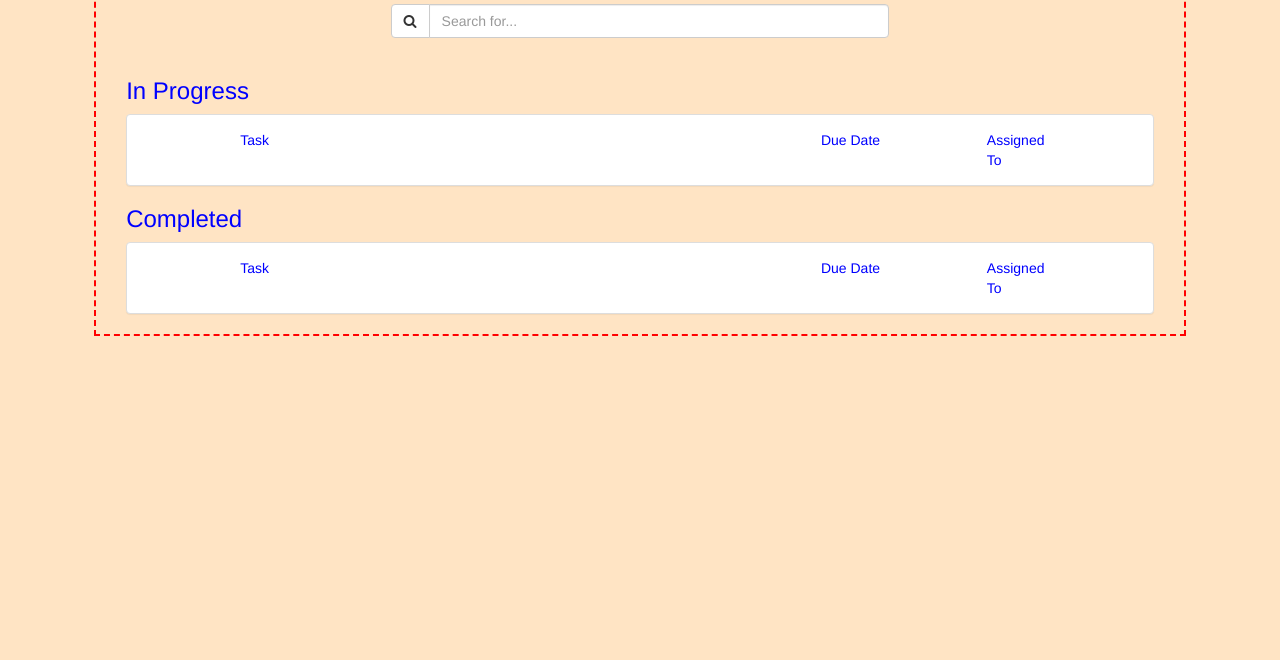
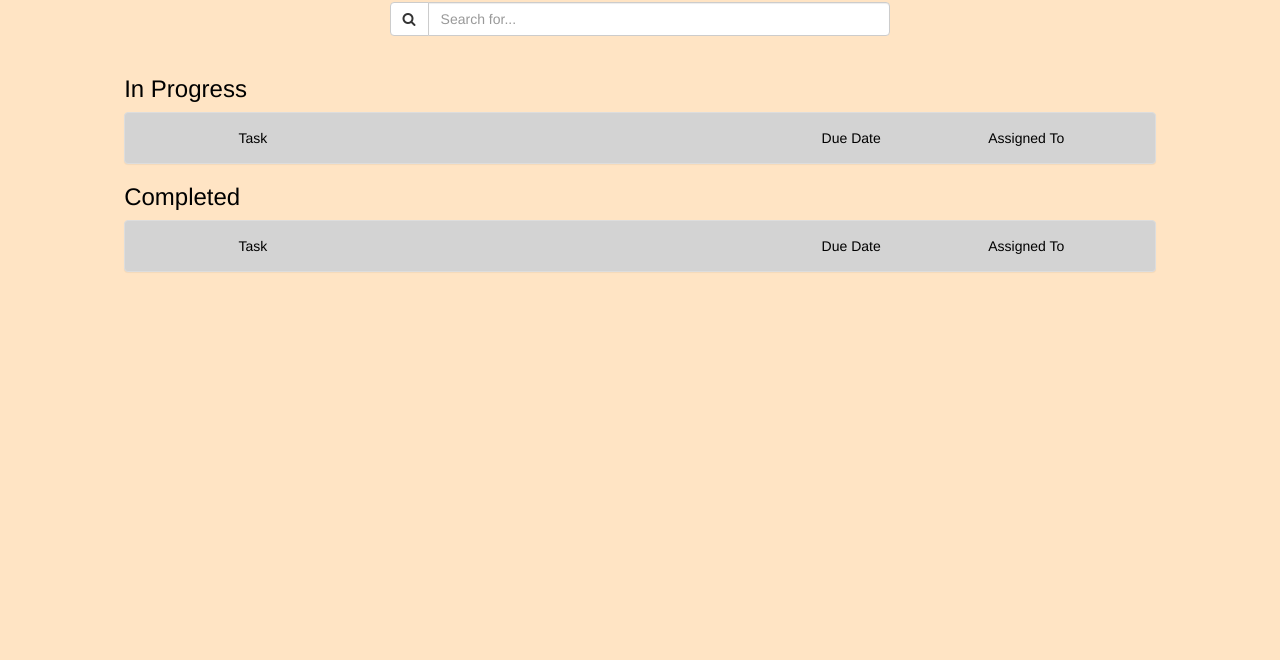
Before and after one commit to utleroy/ng-todo-demo, a website: page index.html in a window 1280 px wide. Shown: the part 140-800 px from the top of the page. Drawn offline with nearby package versions, Linux system fonts and the light colour scheme; some packages are replaced by stand-ins of ours; no server answers.

Commit message:
all components working correctly

```diff
--- a/partials/item-list.html
+++ b/partials/item-list.html
@@ -11,13 +11,12 @@
 </div>
 
 <h3>In Progress</h3>
-<div class="panel panel-default">
+<div class="panel panel-default heading-row">
   <div class="panel-body">
     <div class="col-xs-1"></div>
     <div class="col-xs-7">Task</div>
     <div class="col-xs-2">Due Date</div>
-        <div class="col-xs-1">Assigned To</div>
-        <div class="col-xs-1"></div>
+    <div class="col-xs-2">Assigned To</div>
   </div>
 </div>
 
@@ -35,13 +34,12 @@
 
 
 <h3>Completed</h3>
-<div class="panel panel-default">
+<div class="panel panel-default heading-row">
   <div class="panel-body">
     <div class="col-xs-1"></div>
     <div class="col-xs-7">Task</div>
     <div class="col-xs-2">Due Date</div>
-        <div class="col-xs-1">Assigned To</div>
-        <div class="col-xs-1"></div>
+    <div class="col-xs-2">Assigned To</div>
   </div>
 </div>
 
--- a/sass/main.scss
+++ b/sass/main.scss
@@ -1,16 +1,21 @@
 $lobster: bisque;
 $red: red;
 $blue: blue;
+$black: black;
+$heading: lightgrey;
 
 body {
-	background-color: bisque;
+	background-color: $lobster;
 }
 
 .main-container {
-	border: 2px dashed $red;
-	color: $blue;
+	color: $black;
 }
 
 .search-bar-spacing {
 	padding-bottom: 20px;
 }
+
+.heading-row {
+	background-color: $heading;
+}
```
Also changed, not shown: app/controllers/ItemListCtrl.js (indentation only), app/controllers/ItemViewCtrl.js (indentation only), app/controllers/itemEditCtrl.js (indentation only), app/factories/itemFactory.js (indentation only), index.html (line endings or trailing spaces), styles/main.css. Lines whose indentation alone changed are shown as unchanged.
